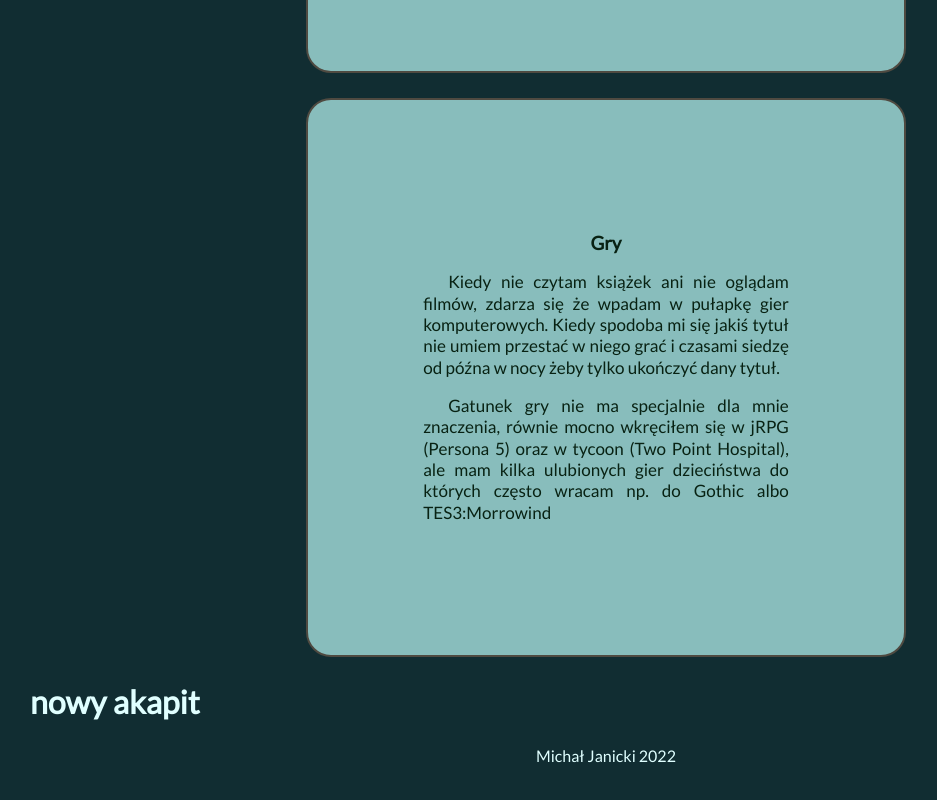
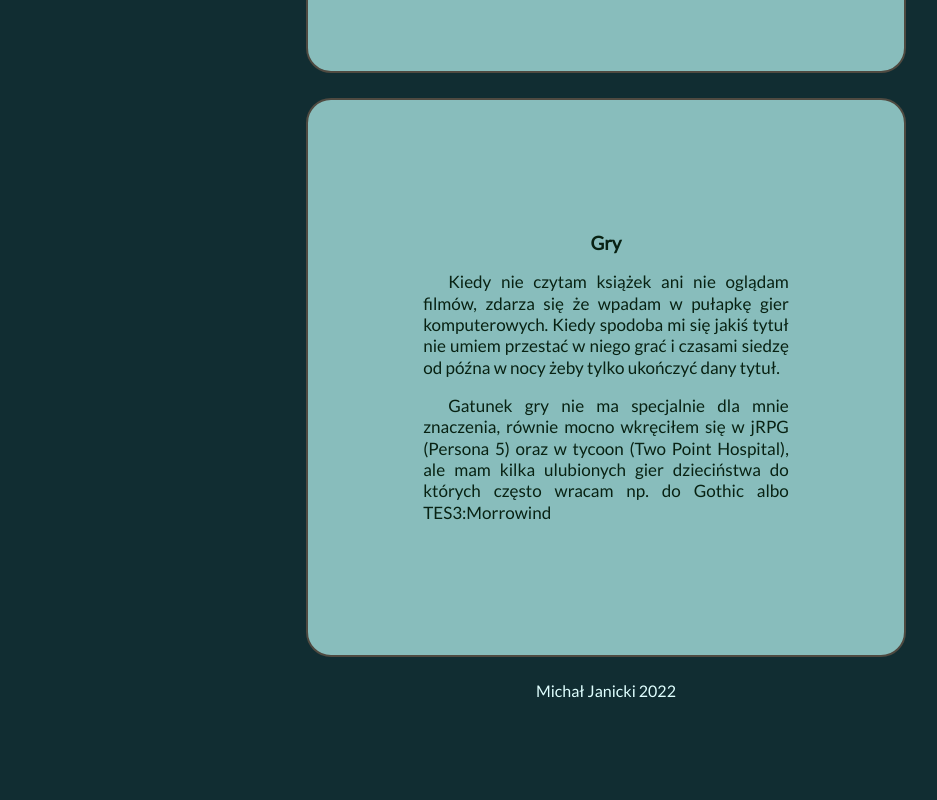
Before and after one commit to MichalJanicki26/homepage, a plain HTML site: page index.html in a window 1280 px wide. Shown: the part 3488-4288 px from the top of the page, without its empty margins (34-971 px from the left). After the commit the page ends 4253 px from the top, so only its background shows below. Drawn offline with nearby package versions, Linux system fonts and the light colour scheme.

Commit message:
Test section deleted

```diff
--- a/index.html
+++ b/index.html
@@ -140,9 +140,6 @@
                 jRPG (Persona 5) oraz w tycoon (Two Point Hospital), ale mam kilka ulubionych gier dzieciństwa do
                 których często wracam np. do Gothic albo TES3:Morrowind</p>
         </article>
-        <article>
-            <h2>nowy akapit</h2>
-        </article>
     </main>
     <footer class="footer">Michał Janicki 2022</footer>
 </body>
```
